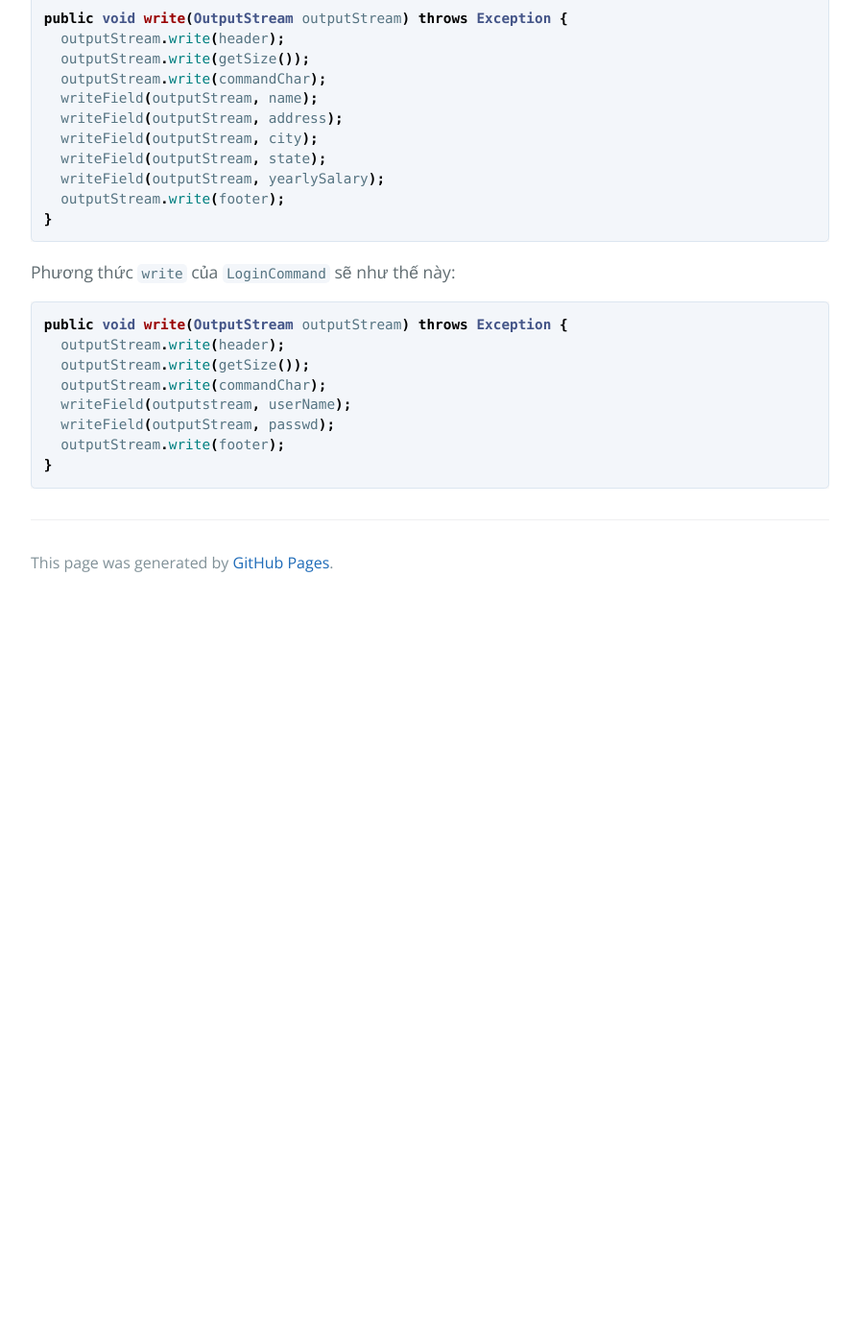
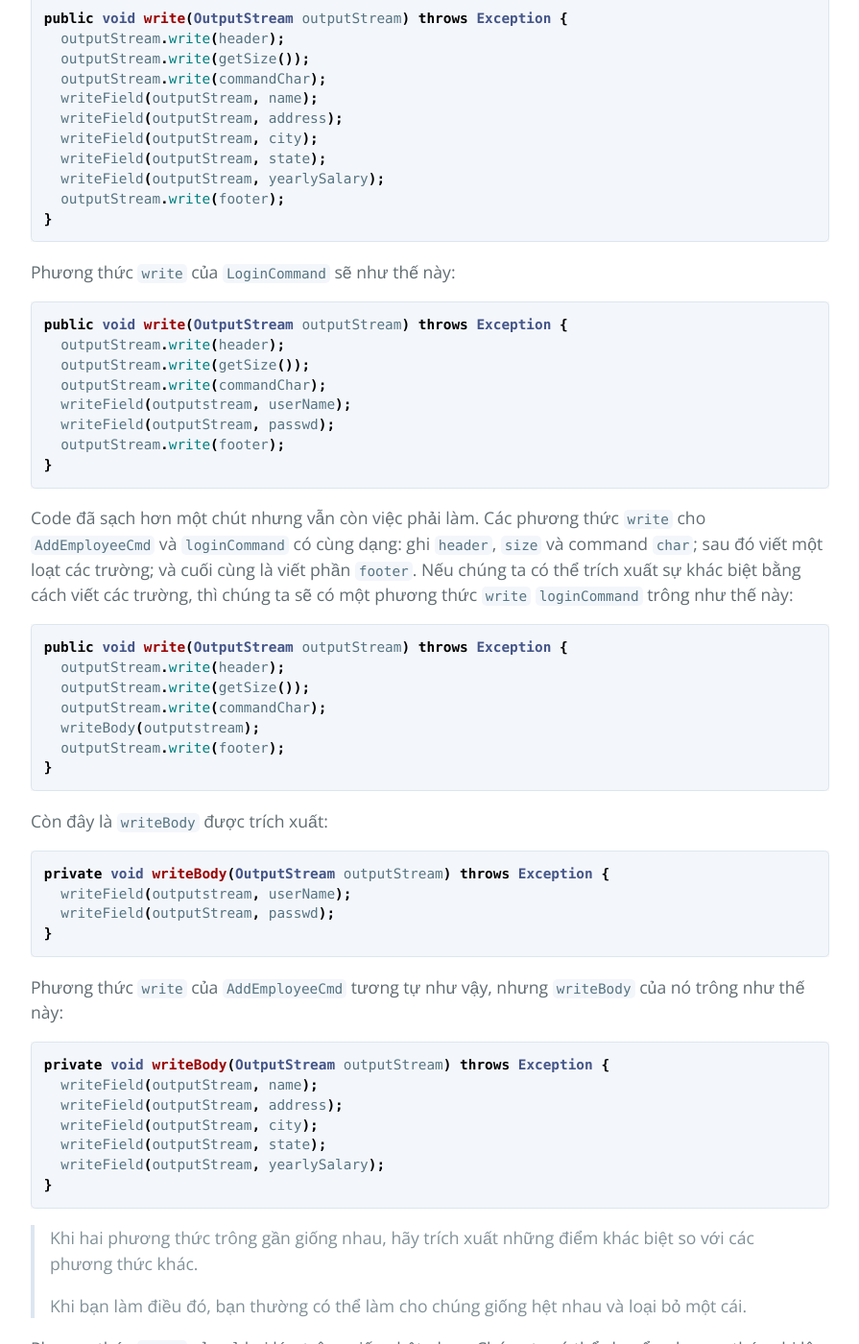
Before and after one commit to HaiBV/haibv.github.io, a Jekyll site: the page built from working-effectively-with-legacy-code/chapter-21-im-changing-the-same-code-all-over-the-place.md, in a window 1280 px wide and 1400 px high, scrolled down 5655 px. Shown: the whole window at 96% size, without its empty margins (192-1087 px from the left). Built offline with Jekyll 4.4.1, drawn with Linux system fonts in a browser that asks for light colours; our own code applies the rules of GitHub Pages for plain Markdown files; before the commit the page ends 6285 px from its top, so only the background shows below that; some of the changed text lies outside the part shown.

Commit message:
Book - Working Efectively with Legacy Code - P2 - C21

````diff
--- a/working-effectively-with-legacy-code/chapter-21-im-changing-the-same-code-all-over-the-place.md
+++ b/working-effectively-with-legacy-code/chapter-21-im-changing-the-same-code-all-over-the-place.md
@@ -194,3 +194,70 @@ public void write(OutputStream outputStream) throws Exception {
   outputStream.write(footer);
 }
 ```
+
+Code đã sạch hơn một chút nhưng vẫn còn việc phải làm. Các phương thức `write` cho `AddEmployeeCmd` và `loginCommand` có cùng dạng: ghi `header`, `size` và command `char`; sau đó viết một loạt các trường; và cuối cùng là viết phần `footer`. Nếu chúng ta có thể trích xuất sự khác biệt bằng cách viết các trường, thì chúng ta sẽ có một phương thức `write` `loginCommand` trông như thế này:
+
+```java
+public void write(OutputStream outputStream) throws Exception {
+  outputStream.write(header);
+  outputStream.write(getSize());
+  outputStream.write(commandChar);
+  writeBody(outputstream);
+  outputStream.write(footer);
+}
+```
+
+Còn đây là `writeBody` được trích xuất:
+
+```java
+private void writeBody(OutputStream outputStream) throws Exception {
+  writeField(outputstream, userName);
+  writeField(outputStream, passwd);
+}
+```
+
+Phương thức `write` của `AddEmployeeCmd` tương tự như vậy, nhưng `writeBody` của nó trông như thế này:
+
+```java
+private void writeBody(OutputStream outputStream) throws Exception {
+  writeField(outputStream, name);
+  writeField(outputStream, address);
+  writeField(outputStream, city);
+  writeField(outputStream, state);
+  writeField(outputStream, yearlySalary);
+}
+```
+
+> Khi hai phương thức trông gần giống nhau, hãy trích xuất những điểm khác biệt so với các phương thức khác.
+>
+> Khi bạn làm điều đó, bạn thường có thể làm cho chúng giống hệt nhau và loại bỏ một cái.
+
+Phương thức `write` của cả hai lớp trông giống hệt nhau. Chúng ta có thể chuyển phương thức ghi lên lớp `Command` không? Hiện tại thì chưa. Mặc dù cả hai trông giống nhau nhưng chúng sử dụng dữ liệu từ các lớp của chúng: `header`, `footer` và `commandChar`. Nếu chúng ta cố gắng tạo một phương thức ghi duy nhất, nó sẽ phải gọi các phương thức từ các lớp con để lấy dữ liệu đó. Chúng ta hãy xem các biến trong `AddEmployeeCmd` và `loginCommand`:
+
+```java
+public class AddEmployeeCmd extends Command {
+  String name;
+  String address;
+  String city;
+  String state;
+  String yearlySalary;
+
+  private static final byte[] header = {(byte)0xde, (byte)0xad};
+  private static final byte[] commandChar = {0x02};
+  private static final byte[] footer = {(byte)0xbe, (byte)0xef};
+  private static final int SIZE_LENGTH = 1;
+  private static final int CMD_BYTE_LENGTH = 1;
+  ...
+}
+
+public class LoginCommand extends Command {
+  private String userName;
+  private String passwd;
+  private static final byte[] header = {(byte)0xde, (byte)0xad};
+  private static final byte[] commandChar = {0x01};
+  private static final byte[] footer = {(byte)0xbe, (byte)0xef};
+  private static final int SIZE_LENGTH = 1;
+  private static final int CMD_BYTE_LENGTH = 1;
+  ...
+}
+```
````
